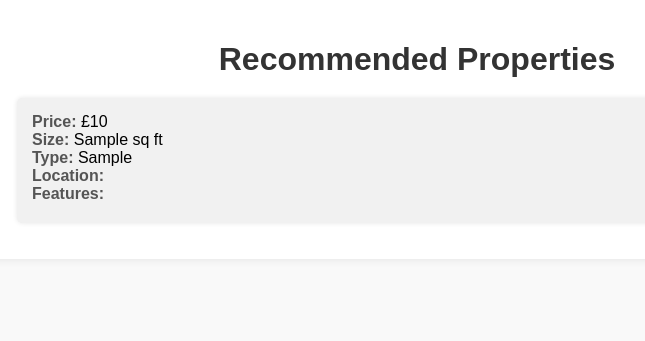
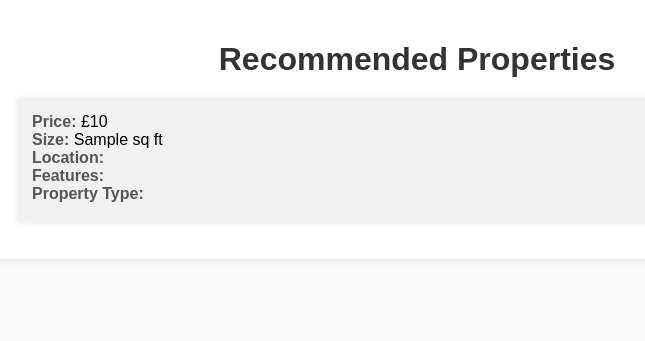
Before and after one commit to georn/final-project-uk-real-estate-recommendation-system, a Flask app: template src/webserver/templates/recommendations.html in a window 1280 px wide. Shown: the part 271-612 px from the top of the page, without its empty margins (223-868 px from the left). Run offline with Flask 3, Linux system fonts and the light colour scheme; the template is opened without the code that fills it: most values are stand-ins (such as "Sample title", 1, 10 or a date in 2020); parts of the project's set-up code (start-up, migrations or seed data) failed here and were passed over.

Commit message:
Improved the display of property recommendations in the recommendations.html file.

```diff
--- a/src/webserver/templates/recommendations.html
+++ b/src/webserver/templates/recommendations.html
@@ -13,7 +13,6 @@
             <div class="property-info">
                 <span class="property-label">Price:</span> £{{ "{:,.0f}".format(property.price) }}<br>
                 <span class="property-label">Size:</span> {{ property.size_sq_ft }} sq ft<br>
-                <span class="property-label">Type:</span> {{ property.property_type }}<br>
                 <span class="property-label">Location:</span>
                 {% if property.location_Urban %}Urban
                 {% elif property.location_Suburban %}Suburban
@@ -21,7 +20,13 @@
                 {% endif %}<br>
                 <span class="property-label">Features:</span>
                 {% if property.has_garden %}Garden, {% endif %}
-                {% if property.has_parking %}Parking{% endif %}
+                {% if property.has_parking %}Parking{% endif %}<br>
+                <span class="property-label">Property Type:</span>
+                {% for col in property.keys() %}
+                    {% if col.startswith('Property Type_') and property[col] %}
+                        {{ col.replace('Property Type_', '') }}
+                    {% endif %}
+                {% endfor %}
             </div>
         </li>
         {% endfor %}
```
